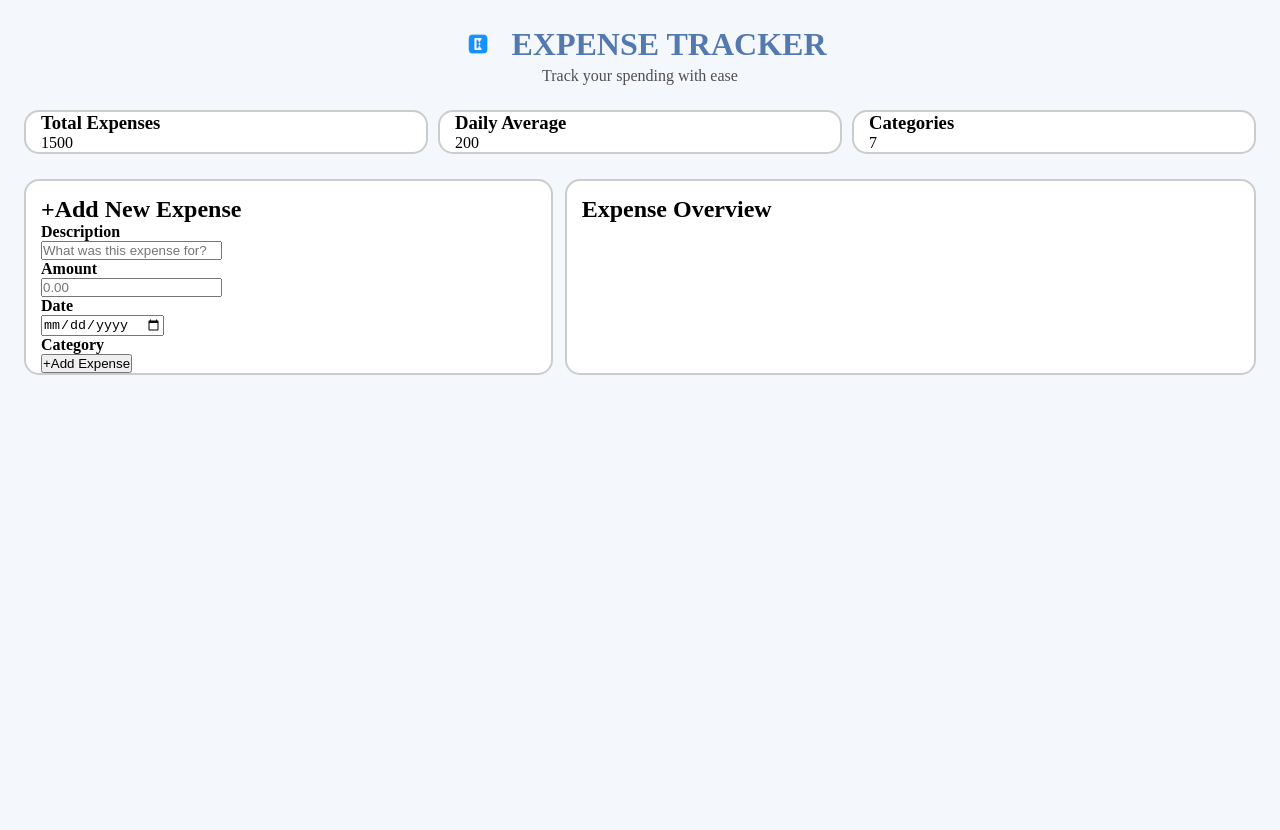
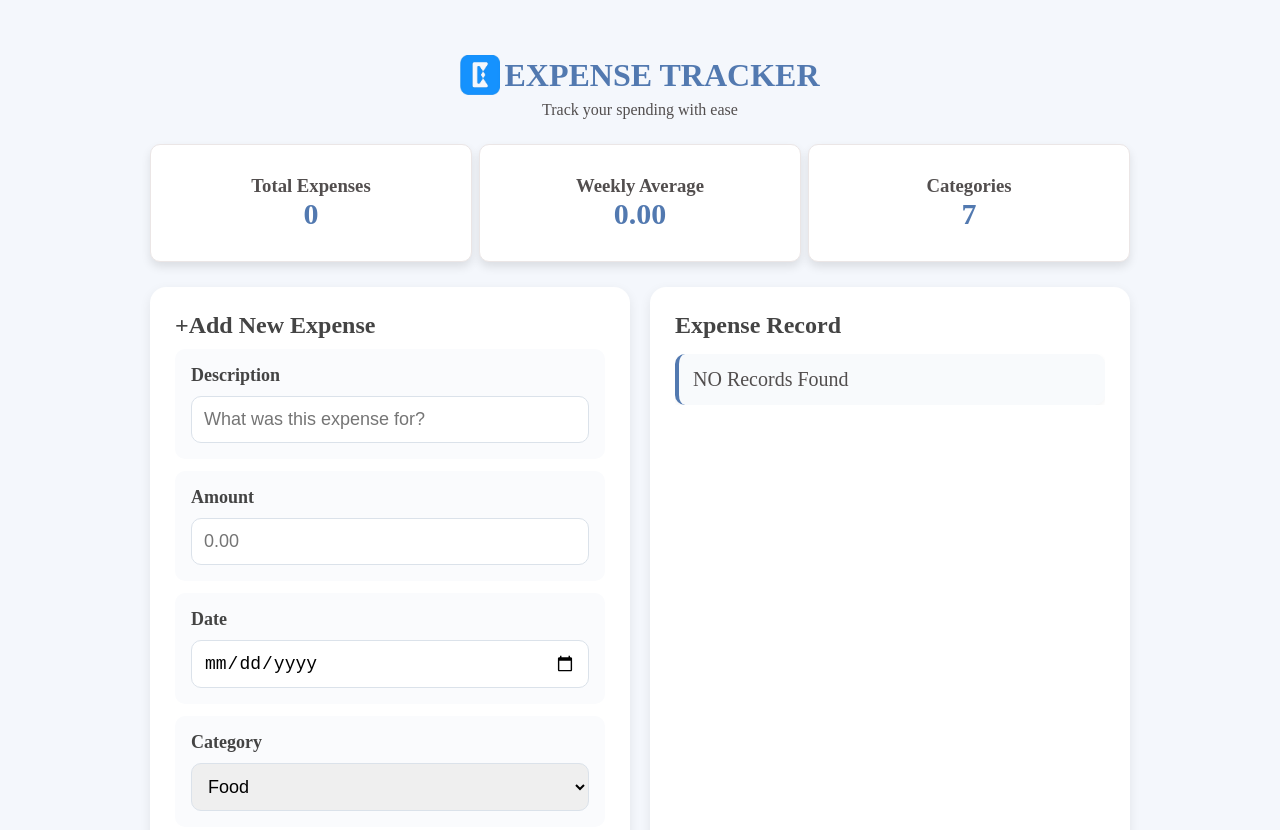
Before and after one commit to nishika070/EXPENSE-TRACKER, a plain HTML site: page index.html in a window 1280 px wide. Shown: the top 830 px of the page. Before the commit the page ends 800 px from the top, so only its background shows below. Drawn offline with Linux system fonts and the light colour scheme.

Commit message:
refactored and improved css

```diff
--- a/app.js
+++ b/app.js
@@ -0,0 +1,106 @@
+const resetnull=()=>{
+
+    document.getElementById("desc").value=""
+    document.getElementById("amount").value=""
+    document.getElementById("date").value=""
+    document.getElementById("category").value=""
+
+}
+const load=()=>{
+    let expenses;//made a new object list
+    const stored=localStorage.getItem("expenses")//if present
+    if(stored){
+        expenses=JSON.parse(stored)
+    }
+    else{
+        expenses=[]
+    }
+    return expenses
+
+}
+const expenseBtn=document.getElementById("save")
+expenseBtn.addEventListener("click",function(){
+    const expense_desc=    document.getElementById("desc").value
+    const expense_amount=  document.getElementById("amount").value
+    const expense_date=    document.getElementById("date").value
+    const expense_category=document.getElementById("category").value
+    //object expense
+    if(expense_desc===""){
+        alert("No desc provided!!")
+        return
+    }
+    const expense={
+
+        desc:    expense_desc,
+        amount:  expense_amount,
+        date:    expense_date,
+        category:expense_category
+
+    }
+    let expenses=load();
+
+    expenses.push(expense)
+    localStorage.setItem("expenses",JSON.stringify(expenses))
+    alert("Expense added!!")
+    resetnull();
+    renderlist();
+    expenseUpdate();
+    expenseperweek();
+})
+
+//new function to show transaction list
+const renderlist=()=>{
+const expenseList=document.getElementById("expense-list")
+expenseList.innerHTML=""
+let expenses=load();
+if(expenses.length===0){
+    expenseList.innerHTML="<li style='color='#5279b0' padding=20px >NO Records Found</li>"
+}
+expenses.forEach(expense => {
+
+    const li=document.createElement("li")
+    const desc=expense.desc
+    const amount=expense.amount
+    li.innerHTML=`<span>${desc} </span> <span> ${amount}</span>`;
+
+    expenseList.appendChild(li)
+})
+
+}
+renderlist()
+
+//expense update
+
+const expenseUpdate=()=>{
+    let expenses=load();
+    let total=0;
+    let date=new Date();
+    expenses.forEach(expense=>{
+        const expenseDate=new Date(expense.date);
+        let diffday=(date-expenseDate)/(1000*60*60*24)
+        if(diffday<=30){
+            total +=Number(expense.amount);
+        }
+    })
+    document.getElementById("expense").innerHTML=`<p>${total}</p>`;
+}
+
+expenseUpdate();
+const expenseperweek=()=>{
+    let expenses=load();
+    let total=0;
+    let date=new Date();
+    expenses.forEach(expense=>{
+        const expenseDate=new Date(expense.date);
+        let diffday=(date-expenseDate)/(1000*60*60*24)
+        if(diffday<=7){
+            total +=Number(expense.amount);
+        }
+    })
+
+    total=((total)/7).toFixed(2);
+    console.log(total);
+    document.getElementById("avg").innerHTML=`<p>${total}</p>`;
+}
+
+expenseperweek();
--- a/index.html
+++ b/index.html
@@ -9,7 +9,7 @@
     <body>
         <header class="title">
             <div class="heading">
-                <img class="logo" src="logo-updated.png" alt="logo"/>
+                <img class="logo" src="logo.png" alt="logo"/>
                 <h1>EXPENSE TRACKER</h1>
             </div>
             <p>Track your spending with ease</p>
@@ -21,20 +21,20 @@
                 <div class="card">
                     <h3>Total Expenses</h3>
                     <div class="expense" id="expense">
-                        <p>1500</p>
+                        <p>0</p>
                     </div>
                 </div>
 
                 <div class="card">
-                    <h3>Daily Average</h3>
+                    <h3>Weekly Average</h3>
                     <div class="avg" id="avg">
-                        <p>200</p>
+                        <p>0</p>
                     </div>
                 </div>
 
                 <div class="card">
                     <h3>Categories</h3>
-                    <div class="category" id="category">
+                    <div class="category" id="category-list">
                         <p>7</p>
                     </div>
                 </div>
@@ -43,35 +43,48 @@
             <section class="secondary-card">
                 <div class="card"id="entry">
                     <h2>+Add New Expense</h2>
-                    <div>
+                    <div class="card-details">
                         <h4>Description</h4>
-                        <input type="text" placeholder="What was this expense for?">
+                        <input id="desc" type="text" placeholder="What was this expense for?">
                     </div>
 
-                    <div>
+                    <div class="card-details">
                         <h4>Amount</h4>
-                        <input type="text" placeholder="0.00">
+                        <input id="amount" type="number" placeholder="0.00">
                     </div>
 
-                    <div>
+                    <div class="card-details">
                         <h4>Date</h4>
-                        <input type="date" placeholder="" id="min">
+                        <input id="date" type="date" placeholder="" id="min">
                     </div>
 
-                    <div>
+                    <div class="card-details">
                         <h4>Category</h4>
-                        <!--<input type="text" placeholder="food">-->
+                        <select class="category" id="category">
+                            <option value="Food">Food</option>
+                            <option value="Travel">Travel</option>
+                            <option value="Shopping">Shopping</option>
+                            <option value="Health">Health</option>
+                            <option value="Bills">Bills</option>
+                            <option value="Education">Education</option>
+                            <option value="Entertainment">Entertainment</option>
+                        </select>
                     </div>
 
-                    <button id="save" >+Add Expense</button>
+                    <button  class="card-button" id="save" >+Add Expense</button>
                 </div>
                 <div class="card">
-                    <h2>Expense Overview</h2>
+                    <h2>Expense Record</h2>
+                    <ul id="expense-list">
+
+                    </ul>
 
                 </div>
             </section>
 
         </main>
+    <script src="app.js"></script>
     </body>
 
 </html>
+>
--- a/style.css
+++ b/style.css
@@ -1,16 +1,21 @@
 *{
     margin: 0;
     padding: 0;
+    box-sizing: border-box;
 }
 body{
     background-color:#F4F7FC;;
-    padding: 24px;
+    padding: 30px;
+    padding-left: 150px;
+    padding-right: 150px;
+    color:  rgb(82, 78, 78);;
 }
 header /*title*/
 {
+    padding-top: 20px;
     display: flex;
+    gap: 1px;
     flex-direction: column;
-    gap: 3px;
     justify-content: center;
     align-items: center;
     color: rgb(82, 78, 78);
@@ -18,7 +23,7 @@ header /*title*/
 .heading{ /*only the logo and text*/
     display: flex;
     flex-direction: row;
-    gap: 8px;
+    gap: 4px;
     justify-content: center;
     align-items: center;
 
@@ -29,8 +34,8 @@ header /*title*/
 
 }
 .heading img{
-    width: 50px;
-    height: 40px;
+    width: 40px;
+    height: 50px;
     object-fit: contain;
 
 }
@@ -38,30 +43,157 @@ header /*title*/
 .primary-card{
     display: grid ;
     grid-template-columns: 1fr 1fr 1fr;
-    gap: 10px;
+    gap: 7px;
     margin-top: 25px;
 }
 .primary-card .card{
+    display: flex;
+    flex-direction: column;
+    background-color: rgb(255, 255, 255);
+    border: 1px solid rgb(235, 230, 230);
+    border-radius: 10px;
+    box-shadow: 0px 5px 10px rgb(0, 0, 0, 0.1);
+    padding: 20px;
+    padding-top: 30px;
+    padding-bottom: 30px;
+    justify-content: center;
+    align-items: center;
 
-    background-color: rgb(255, 255, 255);
-    border: 2px solid rgb(204, 204, 204);
-    border-radius: 15px;
-    box-shadow: 3px blur rgb(165, 165, 210);
-    padding-left:15px;
 }
+.card p{
+    color: #5279b0;
+    align-items: center;
+    font-size: 30px;
+    font-weight: 600;
+
+
+}
+.card h2{
+    margin-bottom: 10px;
+    font-weight: 800;
+    color: #444;
+}
+/* ==========================
+   SECONDARY SECTION
+========================== */
+
 .secondary-card{
     margin-top: 25px;
     display: grid;
-    grid-template-columns: 1.3fr 1.7fr;
-    gap: 12px;
+    grid-template-columns: 1fr 1fr;
+    gap: 20px;
 }
+
 .secondary-card .card{
+    background: white;
+    border-radius: 16px;
+    padding: 25px;
+    box-shadow: 0px 4px 12px rgba(0,0,0,0.08);
+}
 
-    background-color: rgb(255, 255, 255);
-    border: 2px solid rgb(204, 204, 204);
-    border-radius: 15px;
-    box-shadow: 3px blur rgb(165, 165, 210);
-    padding-left:15px;
-    padding-top: 15px;
+/* ==========================
+   FORM FIELDS
+========================== */
 
+.secondary-card .card-details{
+    background: #fafbfd;
+    border-radius: 10px;
+    padding: 16px;
+    margin-bottom: 12px;
 }
+
+.secondary-card .card-details h4{
+    margin-bottom: 10px;
+    font-weight: 600;
+    font-size: 18px;
+    color: #444;
+}
+
+.secondary-card .card-details input,
+.secondary-card .card-details select{
+
+
+    width: 100%;
+    padding: 12px;
+
+    border: 1px solid #dbe2ea;
+    border-radius: 10px;
+
+    font-size: 18px;
+
+    transition: 0.2s;
+}
+
+.secondary-card .card-details input:focus,
+.secondary-card .card-details select:focus{
+
+    outline: none;
+    border-color: #5279b0;
+
+    box-shadow:0px 0px 0px 3px rgba(82,121,176,0.15);
+}
+
+.secondary-card .card-button{
+
+    width: 100%;
+
+    padding: 14px;
+
+    margin-top: 10px;
+
+    border: none;
+    border-radius: 10px;
+
+    background: #5279b0;
+    color: white;
+
+    font-size: 15px;
+    font-weight: 600;
+
+    transition: 0.2s;
+}
+
+.secondary-card .card-button:hover{
+    transform: translateY(-2px);
+    opacity: 0.90;
+}
+
+/* ==========================
+   RECORD LIST
+========================== */
+
+#expense-list{
+    max-height: 500px;
+    overflow-y: auto;
+
+    display: flex;
+    flex-direction: column;
+    gap: 10px;
+
+    margin-top: 15px;
+}
+
+.card li{
+
+    display: flex;
+    justify-content: space-between;
+    align-items: center;
+    font-size: 20px;
+
+    padding: 14px;
+
+    list-style: none;
+
+    background: #f8fafc;
+
+    border-left: 4px solid #5279b0;
+    border-radius: 10px;
+
+    box-shadow: 0px 2px 5px rgba(0,0,0,0.05);
+
+    transition: 0.2s;
+}
+
+.card li:hover{
+    transform: translateX(4px);
+}
```
Also changed, not shown: logo.png (added), logo.webp (deleted).
